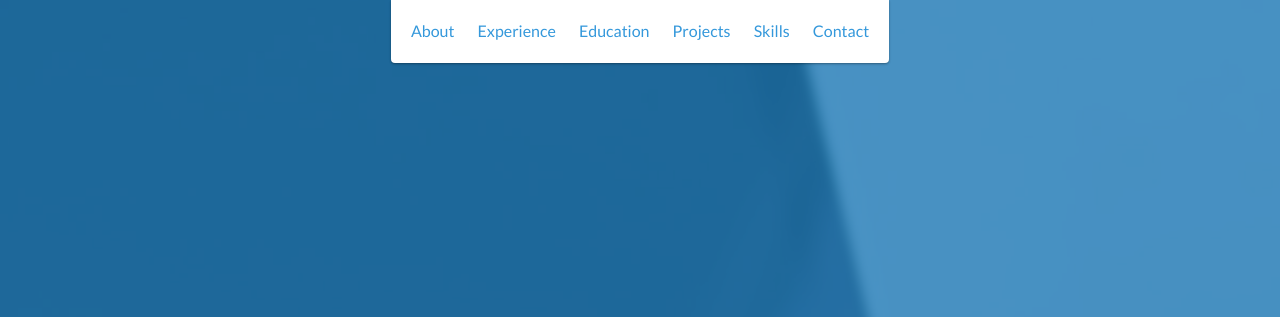
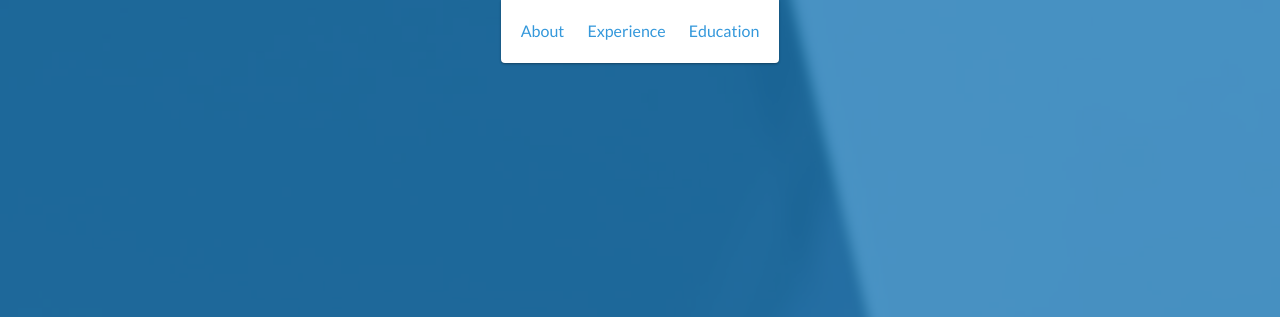
Before and after one commit to Xuan-Wang-Summer/XuanWW, a website: page index.html in a window 1280 px wide. Shown: the top 317 px of the page. Drawn offline with nearby package versions, Linux system fonts and the light colour scheme.

Commit message:
Add resume

```diff
--- a/index.html
+++ b/index.html
@@ -32,15 +32,6 @@
             </li>
             <li>
                 <a href="#education">Education</a>
-            </li>
-            <li>
-                <a href="#projects">Projects</a>
-            </li>
-            <li>
-                <a href="#skills">Skills</a>
-            </li>
-            <li>
-                <a href="#contact">Contact</a>
             </li>
         </ul>
     </header>
@@ -83,7 +74,7 @@
     <!-- End #about -->
 
     <div id="experience" class="background-alt">
-        <h2 class="heading">Experience</h2>
+        <h2 class="heading">Research experience</h2>
         <div id="experience-timeline">
             <div data-date="September 2015 – September 2016">
                 <h3>Employer Name</h3>
```
Also changed, not shown: 1 other file.
